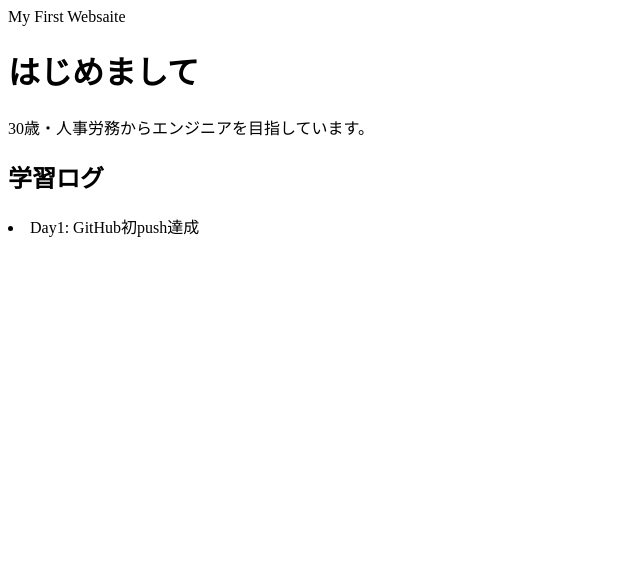
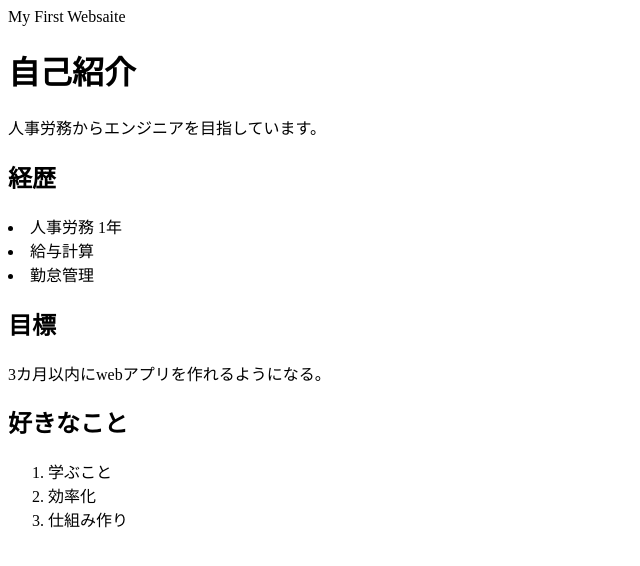
Before and after one commit to tengdaicai-ship-it/my-first-website, a plain HTML site: page index.html in a window 1280 px wide. Shown: the whole page, without its empty margins (0-640 px from the left). Drawn offline with Linux system fonts and the light colour scheme.

Commit message:
add goals and hobbies section

```diff
--- a/index.html
+++ b/index.html
@@ -5,11 +5,24 @@
         <titel>My First Websaite</titel>
     </head>
     <body>
-        <h1>はじめまして</h1>
-        <p>30歳・人事労務からエンジニアを目指しています。</p>
-        <h2>学習ログ</h2>
+        <h1>自己紹介</h1>
+        <p>人事労務からエンジニアを目指しています。</p>
+
+        <h2>経歴</h2>
         <u1>
-            <li>Day1: GitHub初push達成</li>
+            <li>人事労務 1年</li>
+        <li>給与計算</li>
+        <li>勤怠管理</li>
         </u1>
+        <h2>目標</h2>
+        <p>3カ月以内にwebアプリを作れるようになる。</p>
+
+        <h2>好きなこと</h2>
+        <ol>
+            <li>学ぶこと</li>
+            <li>効率化</li>
+            <li>仕組み作り</li>
+        </ol>
+
     </body>
 </html>
```
